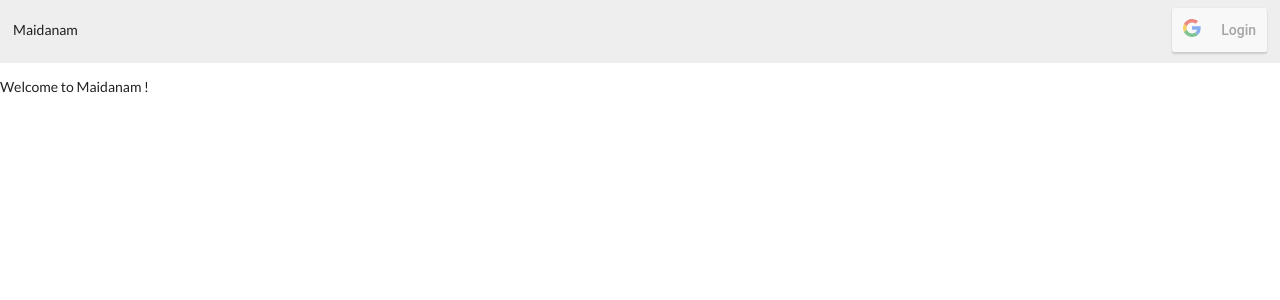
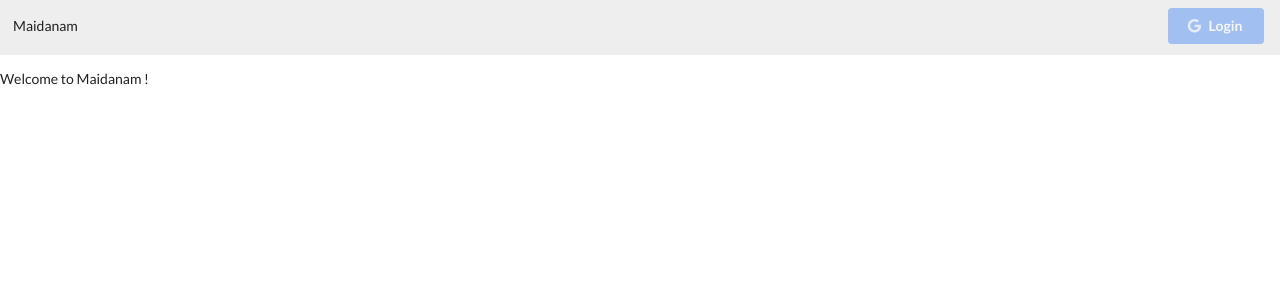
Before and after one commit to wavehunt/maidanamfe, a React (Create React App) app: page / in a window 1280 px wide. Shown: the top 300 px of the page. Built offline with nearby package versions, Linux system fonts and the light colour scheme.

Commit message:
button format

```diff
--- a/src/app/appcons.js
+++ b/src/app/appcons.js
@@ -5,6 +5,7 @@ export const REDIRECT_URL = 'http://localhost:3000/auth';
 */
 
 //Heroku
+
 export const API_URL = 'https://maidanambe.herokuapp.com/';
 export const REDIRECT_URL = 'https://maidanamreact.herokuapp.com/auth';
 
--- a/src/components/LoginButton.js
+++ b/src/components/LoginButton.js
@@ -11,6 +11,16 @@ const LoginButton = () => {
       //          onSuccess={responseGoogle}
         //        onFailure={responseGoogle}
                 cookiePolicy='single_host_origin'
+                render={renderProps=> (
+                    <button onClick={renderProps.onClick}
+                            disabled={renderProps.disabled}
+                            className='ui button'
+                            style={{background:'#4285F4',color:'#FFFFFF'}}
+                    >
+                        <i className="google icon"/>
+                        Login
+                    </button>
+                )}
                 isSignedIn={true}
                 uxMode='redirect'
                 redirectUri={REDIRECT_URL}
--- a/src/components/LogoutButton.js
+++ b/src/components/LogoutButton.js
@@ -14,12 +14,19 @@ const LogoutButton = ({signOut,redirectTo,isSignedIn}) => {
     }
 
     //const navigate = useNavigate();
-
+    //style={{background:'#4285F4',color:'#FFFFFF'}}
     return (
         <GoogleLogout
                 clientId={GOOGLE_CLIENT_ID}
                 buttonText='Logout'
                 onLogoutSuccess={()=> logout()}
+                render={renderProps=> (
+                    <button onClick={renderProps.onClick}
+                            disabled={renderProps.disabled}
+                            className='ui grey button'
+                    >   Logout
+                    </button>
+                )}
             />
     )
 }
```
Also changed, not shown: public/Google_Icon.svg (added).
